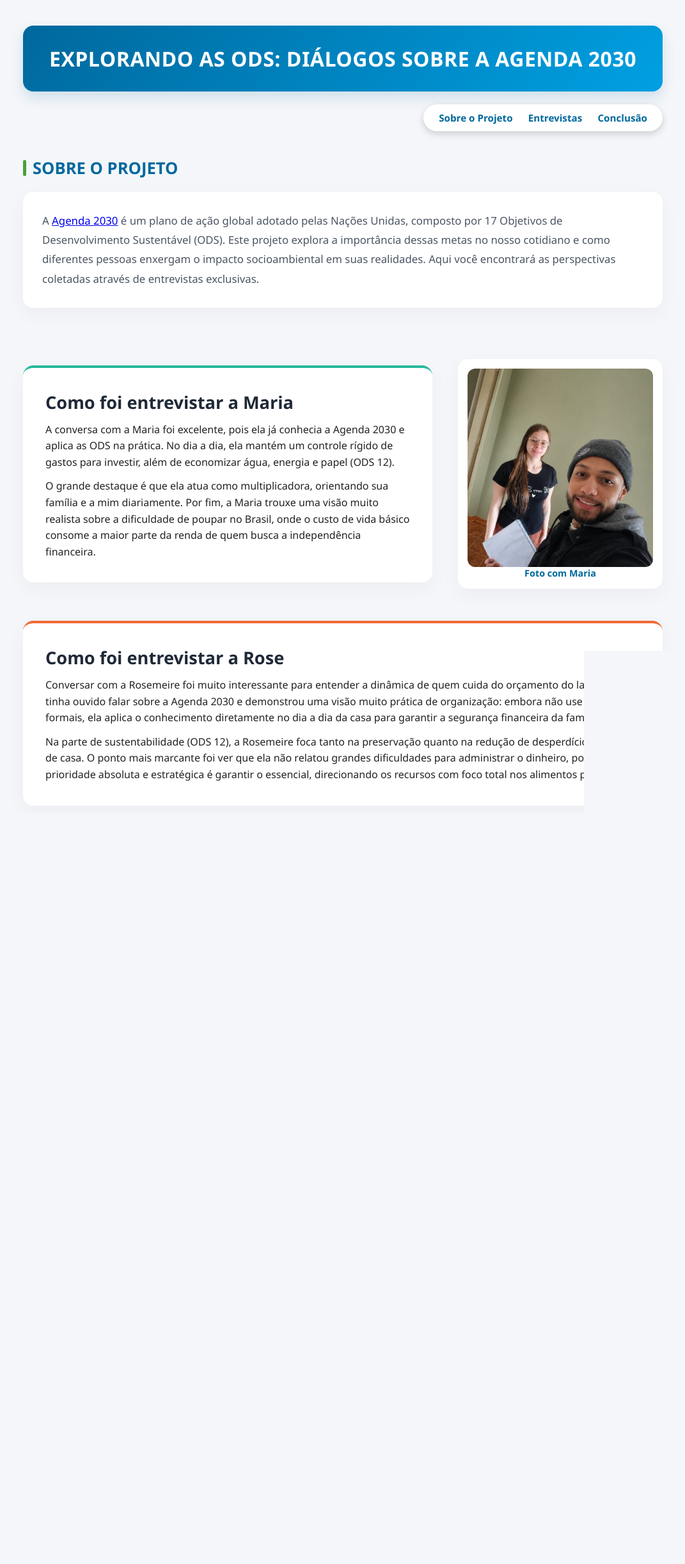
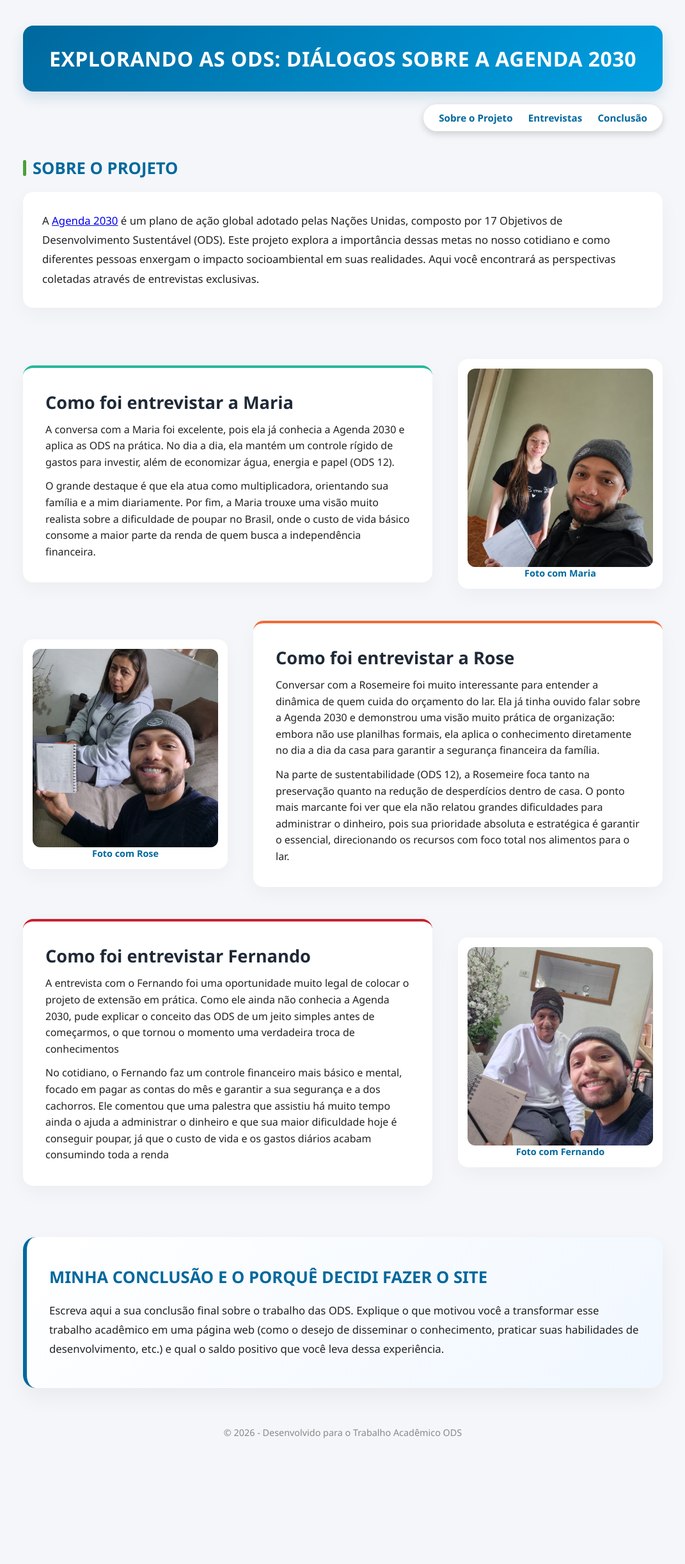
Before and after one commit to thiagofigueiredoferreira/projeto-extensao-ods, a plain HTML site: page index.html in a window 1280 px wide. Shown: the top 2444 px of the page at 64% size, without its empty margins (104-1175 px from the left). After the commit the page ends 2288 px from the top, so only its background shows below. Drawn offline with Linux system fonts and the light colour scheme.

Commit message:
Finalizando com alguns ajustes]

```diff
--- a/index.html
+++ b/index.html
@@ -59,14 +59,15 @@
                     <p>Na parte de sustentabilidade (ODS 12), a Rosemeire foca tanto na preservação quanto na redução de desperdícios dentro de casa. O ponto mais marcante foi ver que ela não relatou grandes dificuldades para administrar o dinheiro, pois sua prioridade absoluta e estratégica é garantir o essencial, direcionando os recursos com foco total nos alimentos para o lar.</p>
 
                 </div>
+                  <div class="img-box">
+                    <img src="assets/images/WhatsApp Image 2026-05-20 at 14.06.03.jpg" alt="Foto com minha mãe">
+                    <span>Foto com Rose</span>
+                </div>
 
             </div>
 
 
-              <div class="img-box">
-                    <img src="assets/images/WhatsApp Image 2026-05-20 at 14.06.03.jpg" alt="Foto com minha mãe">
-                    <span>Foto com Rose</span>
-                </div>
+
             </div>
 
 
@@ -76,13 +77,13 @@
                     <p>A entrevista com o Fernando foi uma oportunidade muito legal de colocar o projeto de extensão em prática. Como ele ainda não conhecia a Agenda 2030, pude explicar o conceito das ODS de um jeito simples antes de começarmos, o que tornou o momento uma verdadeira troca de conhecimentos</p>
                     <p>No cotidiano, o Fernando faz um controle financeiro mais básico e mental, focado em pagar as contas do mês e garantir a sua segurança e a dos cachorros. Ele comentou que uma palestra que assistiu há muito tempo ainda o ajuda a administrar o dinheiro e que sua maior dificuldade hoje é conseguir poupar, já que o custo de vida e os gastos diários acabam consumindo toda a renda</p>
                 </div>
-
-            </div>
-
                  <div class="img-box">
                     <img src="assets/images/WhatsApp Image 2026-05-20 at 14.06.04.jpg" alt="Foto com meu pai">
                     <span>Foto com Fernando</span>
                 </div>
+            </div>
+
+
             </div>
 
         </section>
--- a/styles/global.css
+++ b/styles/global.css
@@ -91,7 +91,7 @@ body {
     box-shadow: 0 10px 30px rgba(0, 0, 0, 0.04);
     line-height: 1.8;
     font-size: 1.05rem;
-    color: var(--text-muted);
+    color: #222222;;
 }
 .interview-row {
     display: flex;
--- a/styles/utility.css
+++ b/styles/utility.css
@@ -57,5 +57,5 @@
 .conclusion-box p {
     font-size: 1.05rem;
     line-height: 1.8;
-    color: var(--text-muted);
+    color: #222222;;
 }
```
